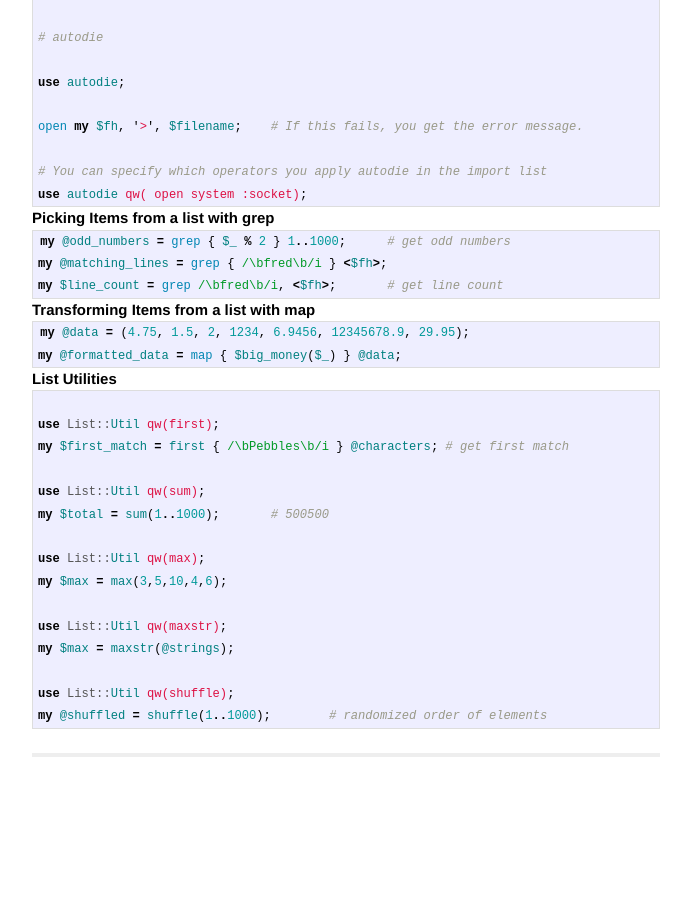
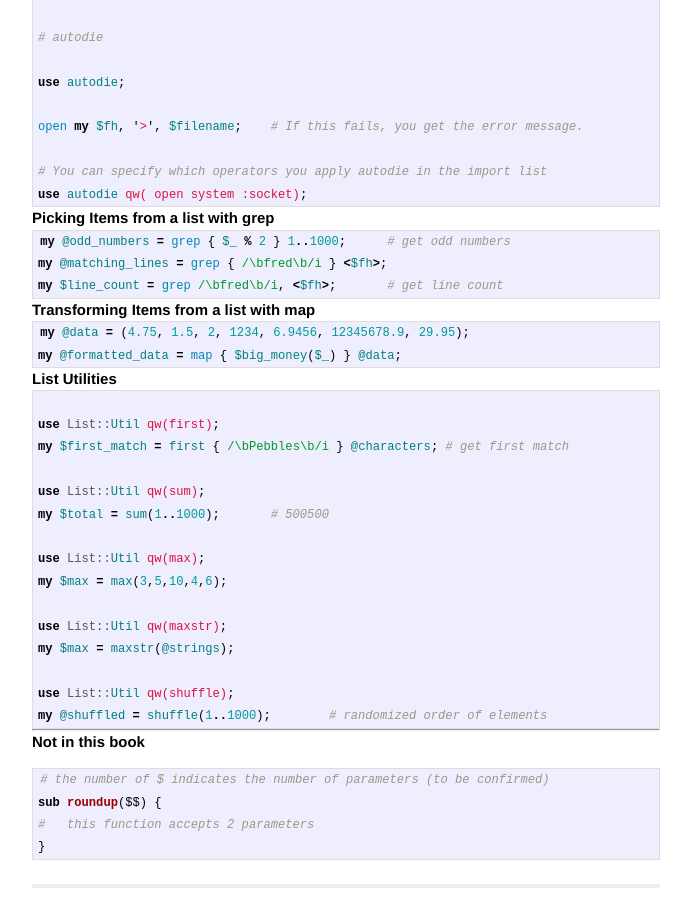
Before and after one commit to jslhcl/jslhcl.github.io, a Jekyll site: the page built from _posts/2015-07-06-Learning-Perl-notes.markdown, in a window 1280 px wide and 900 px high, scrolled down 31627 px. Shown: the whole window, without its empty margins (294-985 px from the left). Built offline with Jekyll 4.4.1, drawn with Linux system fonts in a browser that asks for light colours; comment, search, counter and statistics services are not loaded; before the commit the page ends 32396 px from its top, so only the background shows below that.

Commit message:
perl: the number of $ is the number of parameters

````diff
--- a/_posts/2015-07-06-Learning-Perl-notes.markdown
+++ b/_posts/2015-07-06-Learning-Perl-notes.markdown
@@ -1834,3 +1834,14 @@ my $max = maxstr(@strings);
 use List::Util qw(shuffle);
 my @shuffled = shuffle(1..1000);	# randomized order of elements
 ```
+
+---
+
+# Not in this book
+
+```perl
+# the number of $ indicates the number of parameters (to be confirmed)
+sub roundup($$) {
+#   this function accepts 2 parameters
+}
+```
````
